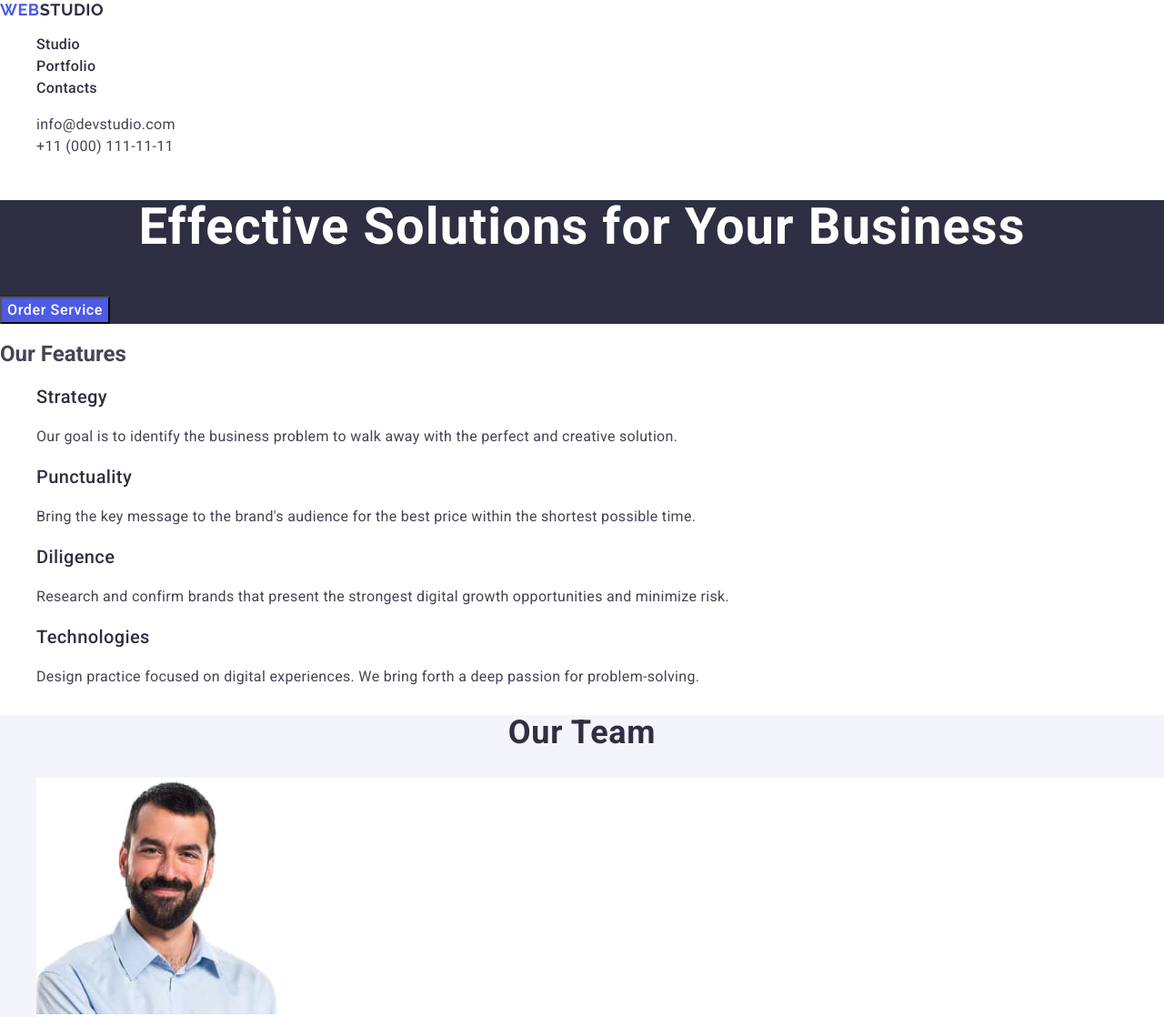
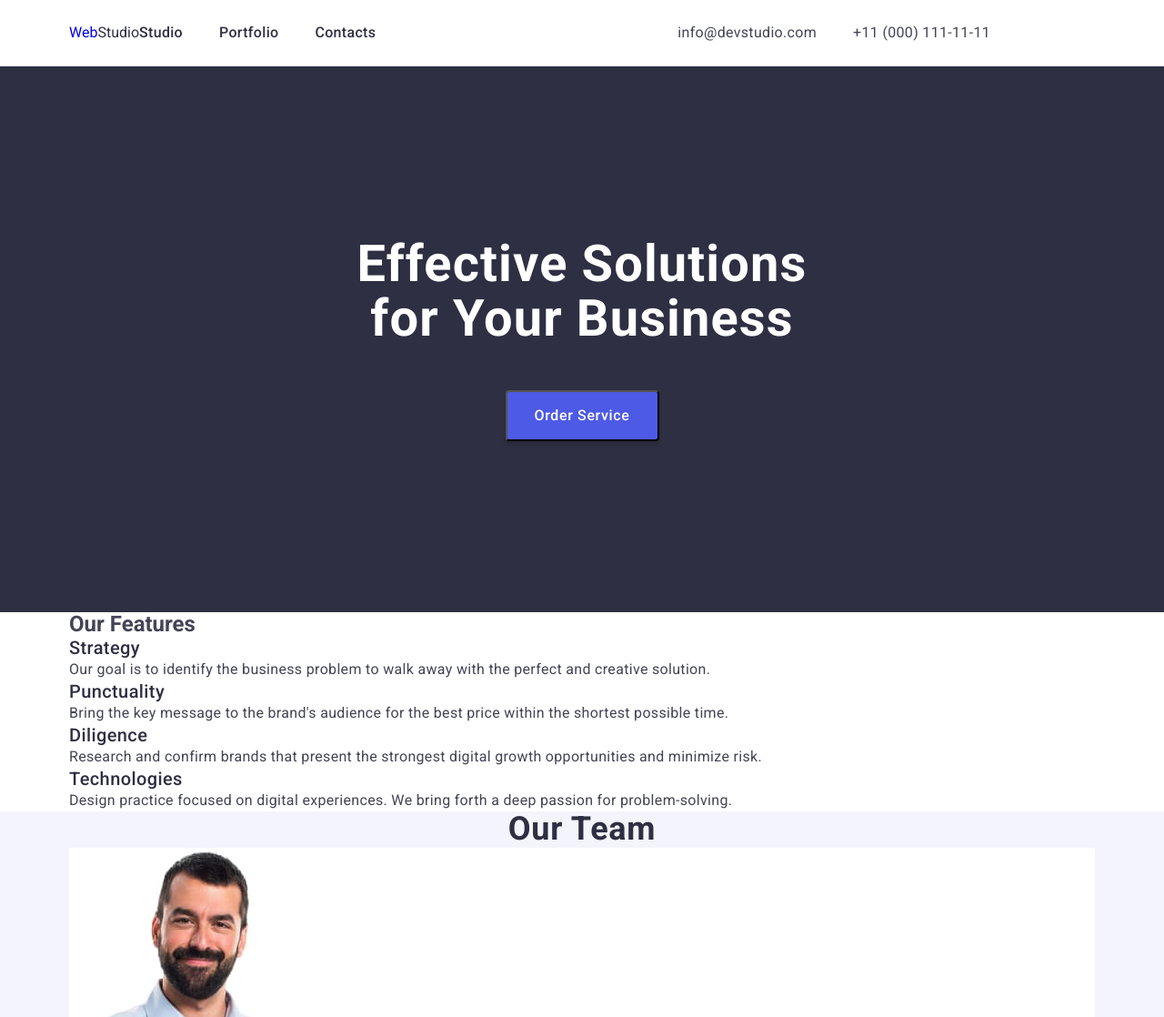
Before and after one commit to Zymbsis/goit-markup-hw-03, a plain HTML site: page index.html in a window 1280 px wide. Shown: the top 1118 px of the page at 91% size. Drawn offline with nearby package versions, Linux system fonts and the light colour scheme.

Commit message:
header_and_solutions

```diff
--- a/css/styles.css
+++ b/css/styles.css
@@ -1,9 +1,9 @@
 body {
-  font-family: 'Raleway', sans-serif;
   font-family: 'Roboto', sans-serif;
-
   background-color: #ffffff;
   color: #434455;
+  max-width: 1440px;
+  margin: auto;
 }
 a {
   text-decoration: none;
@@ -11,8 +11,20 @@ a {
 li {
   list-style: none;
 }
-
-.logo-link {
+h1,
+h2,
+h3,
+h4,
+h5,
+h6,
+p {
+  margin: 0 auto;
+}
+ul {
+  margin: 0 auto;
+  padding-left: 0;
+}
+.header-logo-link {
   font-family: 'Raleway', sans-serif;
   font-weight: 700;
   font-size: 18px;
@@ -89,9 +101,7 @@ li {
   letter-spacing: 0.02em;
 }
 .section-features-items-content {
-  color: #434455;
   font-size: 16px;
-  font-weight: 400;
   line-height: 1.5;
   letter-spacing: 0.02em;
 }
@@ -116,9 +126,7 @@ li {
   letter-spacing: 0.02em;
 }
 .our-team-list-content {
-  color: #434455;
   font-size: 16px;
-  font-weight: 400;
   line-height: 1.5;
   letter-spacing: 0.02em;
   text-transform: capitalize;
@@ -143,9 +151,7 @@ li {
   letter-spacing: 0.02em;
 }
 .section-portfolio-content {
-  color: #434455;
   font-size: 16px;
-  font-weight: 400;
   line-height: 1.5;
   letter-spacing: 0.02em;
 }
@@ -162,3 +168,66 @@ li {
   line-height: 1.5;
   letter-spacing: 0.02em;
 }
+.footer-logo-link {
+  color: #4d5ae5;
+  font-family: 'Raleway', sans-serif;
+  font-size: 18px;
+  font-weight: 700;
+  line-height: 1.16;
+  letter-spacing: 0.03em;
+  text-transform: uppercase;
+  text-decoration: none;
+}
+img {
+  display: block;
+}
+.header {
+  border-bottom: 1px solid #e7e9fc;
+}
+.header-container {
+  display: flex;
+}
+.container {
+  width: 1158px;
+  padding-left: 15px;
+  padding-right: 15px;
+  margin: 0 auto;
+}
+.header-navigation {
+  display: flex;
+  align-items: center;
+}
+.header-logo-link {
+  margin-right: 76px;
+  padding: 25.5px 0;
+}
+.header-list {
+  display: flex;
+  gap: 40px;
+  margin-right: 332px;
+}
+.header-link {
+  padding: 24px 0;
+}
+.address-content {
+  padding: 24px 0;
+}
+.address-list {
+  display: flex;
+  gap: 40px;
+}
+.section-solutions {
+  padding: 188px 0;
+}
+.solution-title {
+  max-width: 496px;
+  padding-bottom: 48px;
+}
+.button {
+  margin: auto;
+  display: block;
+  min-width: 169px;
+  height: 56px;
+  border-radius: 4px;
+  box-shadow: 0px 4px 4px 0px #00000026;
+}
--- a/index.html
+++ b/index.html
@@ -9,7 +9,6 @@
       href="https://fonts.googleapis.com/css2?family=Raleway:wght@700&family=Roboto:wght@400;500;700&display=swap"
       rel="stylesheet"
     />
-
     <link
       rel="stylesheet"
       href="https://cdnjs.cloudflare.com/ajax/libs/modern-normalize/2.0.0/modern-normalize.min.css"
@@ -22,12 +21,13 @@
   </head>
   <body>
     <!--Header-->
-    <header>
-      <nav>
+    <header class="header">
+      <div class="header-container container">
+        <nav class="header-navigation">
           <a class="logo-link" href="./index.html"
             >Web<span class="logo-accent-head">Studio</span></a
           >
-        <ul>
+          <ul class="header-list">
             <li>
               <a class="header-link" href="./index.html">Studio</a>
             </li>
@@ -39,8 +39,8 @@
             </li>
           </ul>
         </nav>
-      <address class="address-list">
-        <ul>
+        <address class="address-content">
+          <ul class="address-list">
             <li>
               <a class="address-link" href="mailto:info@devstudio.com"
                 >info@devstudio.com</a
@@ -53,23 +53,27 @@
             </li>
           </ul>
         </address>
+      </div>
     </header>
     <!--Main-->
     <main>
       <!--Solutions-->
       <section class="section-solutions">
+        <div class="container">
           <h1 class="solution-title">Effective Solutions for Your Business</h1>
           <button type="button" class="button">Order service</button>
+        </div>
       </section>
       <!--Our Features-->
       <section class="section-features">
+        <div class="container">
           <h2>Our Features</h2>
           <ul class="section-features-list">
             <li>
               <h3 class="section-features-items">Strategy</h3>
               <p class="section-features-items-content">
-              Our goal is to identify the business problem to walk away with the
-              perfect and creative solution.
+                Our goal is to identify the business problem to walk away with
+                the perfect and creative solution.
               </p>
             </li>
             <li>
@@ -94,9 +98,11 @@
               </p>
             </li>
           </ul>
+        </div>
       </section>
       <!--Our team-->
       <section class="section-team">
+        <div class="container">
           <h2 class="section-team-title">Our team</h2>
           <ul class="our-team-list">
             <li class="our-team-list-items">
@@ -140,9 +146,11 @@
               <p class="our-team-list-content">UI designer</p>
             </li>
           </ul>
+        </div>
       </section>
       <!--Our Portfolio-->
       <section class="section-portfolio">
+        <div class="container">
           <h2 class="section-portfolio-main-title">Our portfolio</h2>
           <ul>
             <li>
@@ -206,17 +214,20 @@
               <p class="section-portfolio-content">Marketing</p>
             </li>
           </ul>
+        </div>
       </section>
     </main>
     <!--Footer-->
     <footer class="footer">
-      <a class="logo-link" href="./index.html"
+      <div class="container">
+        <a class="footer-logo-link" href="./index.html"
           >Web<span class="logo-accent-foot">Studio</span></a
         >
         <p class="footer-content">
-        Increase the flow of customers and sales for your business with digital
-        marketing & growth solutions.
+          Increase the flow of customers and sales for your business with
+          digital marketing & growth solutions.
         </p>
+      </div>
     </footer>
   </body>
 </html>
```
Lines whose indentation alone changed are shown as unchanged.
